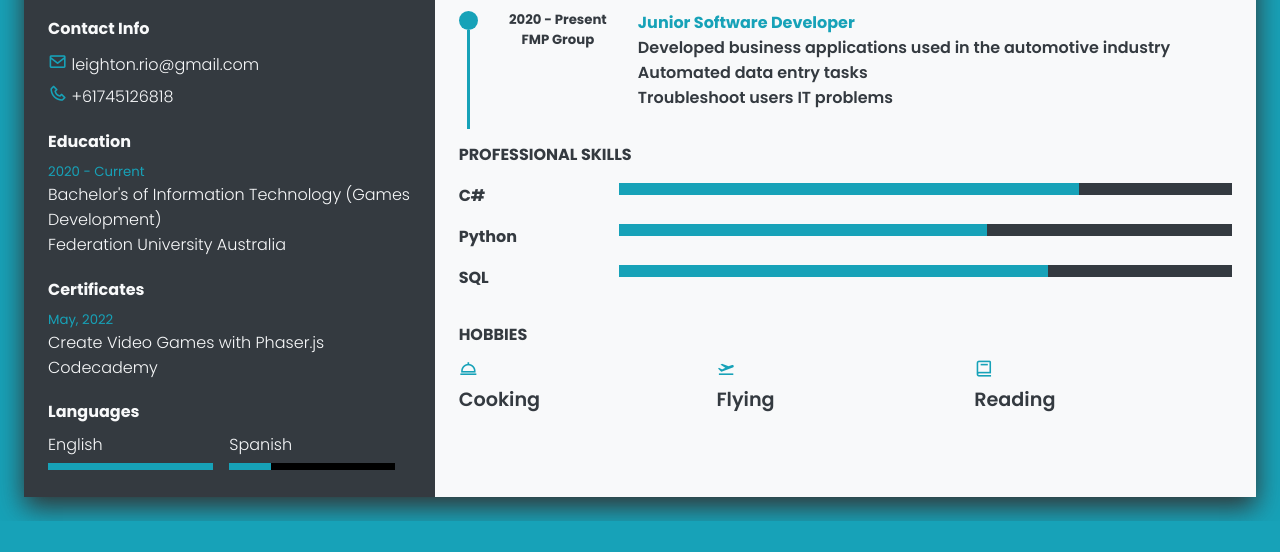
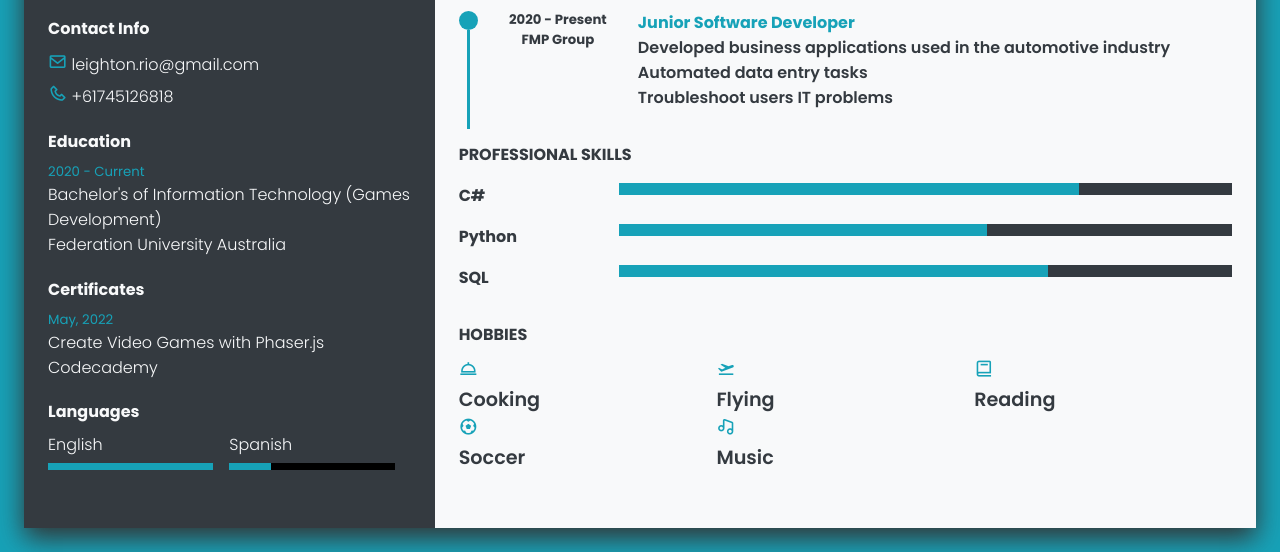
Before and after one commit to llauton123/llauton123.github.io, a plain HTML site: page index.html in a window 1280 px wide. Shown: the part 325-877 px from the top of the page. Before the commit the page ends 846 px from the top, so only its background shows below. Drawn offline with nearby package versions, Linux system fonts and the light colour scheme.

Commit message:
update icons for hobbies

```diff
--- a/index.html
+++ b/index.html
@@ -188,6 +188,8 @@
                     <li><i class="bx bx-dish"></i> Cooking</li>
                     <li><i class="bx bxs-plane-take-off"></i> Flying</li>
                     <li><i class="bx bx-book"></i> Reading</li>
+                    <li><i class="bx bx-football"></i> Soccer</li>
+                    <li><i class="bx bx-music"></i> Music</li>
                 </ul>
             </div>
 
```
